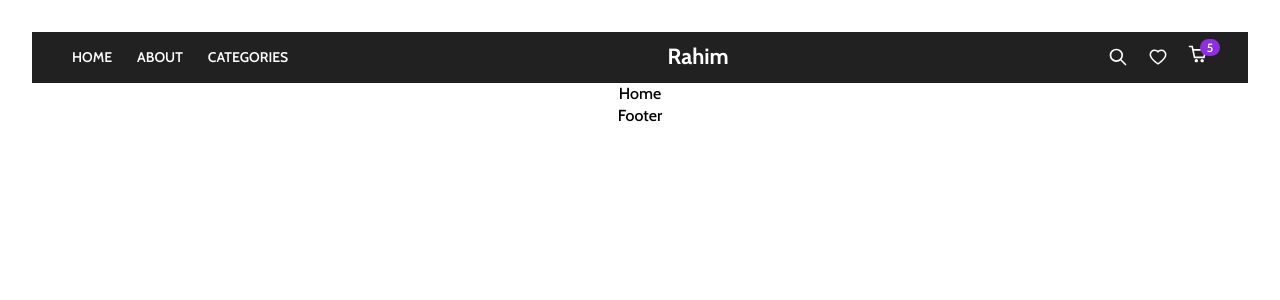
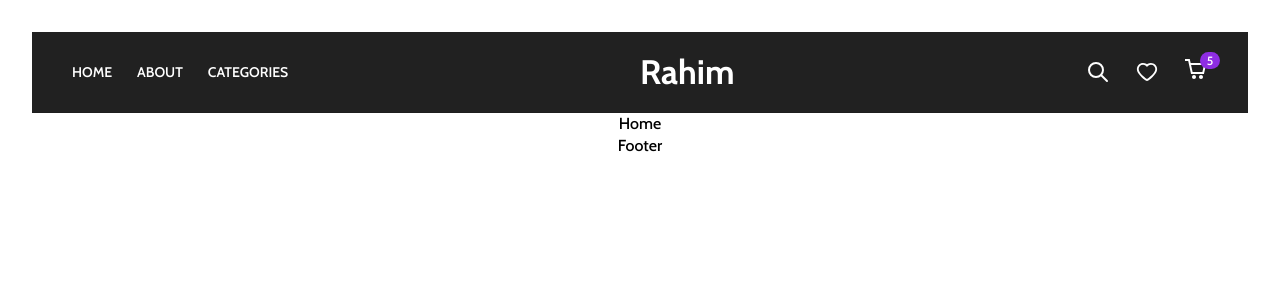
Before and after one commit to abdurrahim220/ecommerce, a React (Vite) app: page / in a window 1280 px wide. Shown: the top 300 px of the page. Built offline with nearby package versions, Linux system fonts and the light colour scheme.

Commit message:
header complete

```diff
--- a/src/components/Header/Header.jsx
+++ b/src/components/Header/Header.jsx
@@ -3,9 +3,25 @@ import "./Header.scss";
 import { TbSearch } from "react-icons/tb";
 import { CgShoppingCart } from "react-icons/cg";
 import { AiOutlineHeart } from "react-icons/ai";
+import { useEffect, useState } from "react";
 const Header = () => {
+  const [scrolled, setScrolled] = useState(false);
+
+  const handleScroll = () => {
+    const offset = window.screenY;
+    // console.log(offset)
+    if (offset > 200) {
+      setScrolled(true);
+    } else {
+      setScrolled(false);
+    }
+  };
+  useEffect(() => {
+    window.addEventListener("scroll", handleScroll);
+  }, []);
+
   return (
-    <header className="main-header">
+    <header className={`main-header ${scrolled ? "sticky-header" : ""}`}>
       <div className="header-content">
         <ul className="left">
           <li>Home</li>
--- a/src/components/Header/Header.scss
+++ b/src/components/Header/Header.scss
@@ -7,7 +7,7 @@
     color: white;
     border-bottom: 1px solid rgba(0, 0, 0, 0.1);
     z-index: 99;
-    @include md{
+    @include md {
         padding: 0 40px;
     }
     .header-content {
@@ -17,10 +17,16 @@
         height: 50px;
         max-width: 1200px;
         margin: 0 auto;
+        @include md {
+            height: 80px;
+        }
         .left {
             list-style-type: none;
-            display: flex;
+            display: none;
             gap: 25px;
+            @include md {
+                display: flex;
+            }
             li {
                 font-size: 14px;
                 font-weight: 600;
@@ -32,14 +38,26 @@
             font-size: 22px;
             font-weight: 700;
             cursor: pointer;
+            @include md {
+                font-size: 34px;
+                position: absolute;
+                left: 50%;
+                transform: translateX(-50);
+            }
         }
         .right {
             display: flex;
             align-items: center;
             gap: 20px;
+            @include md {
+                gap: 25px;
+            }
             svg {
                 font-size: 20px;
                 cursor: pointer;
+                @include md {
+                    font-size: 24px;
+                }
             }
             .cart-icon {
                 position: relative;
@@ -58,4 +76,19 @@
             }
         }
     }
+    &.sticky-header {
+        position: sticky;
+        top: 0;
+        transform: translateX(-80px);
+        animation: stickyHeader 0.3s ease forwards;
+    }
 }
+
+@keyframes stickyHeader {
+    0% {
+        transform: translateX(-80px);
+    }
+    100% {
+        transform: translateX(0px);
+    }
+}
```
